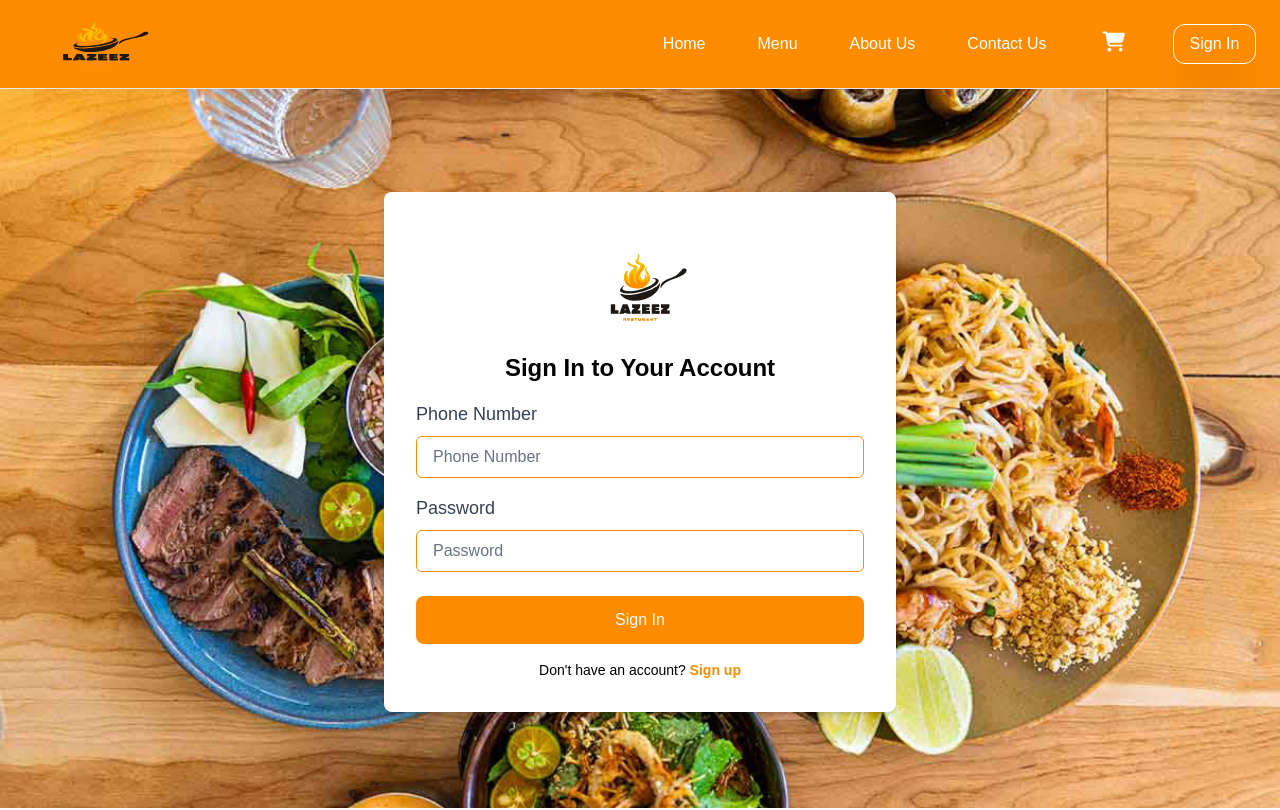
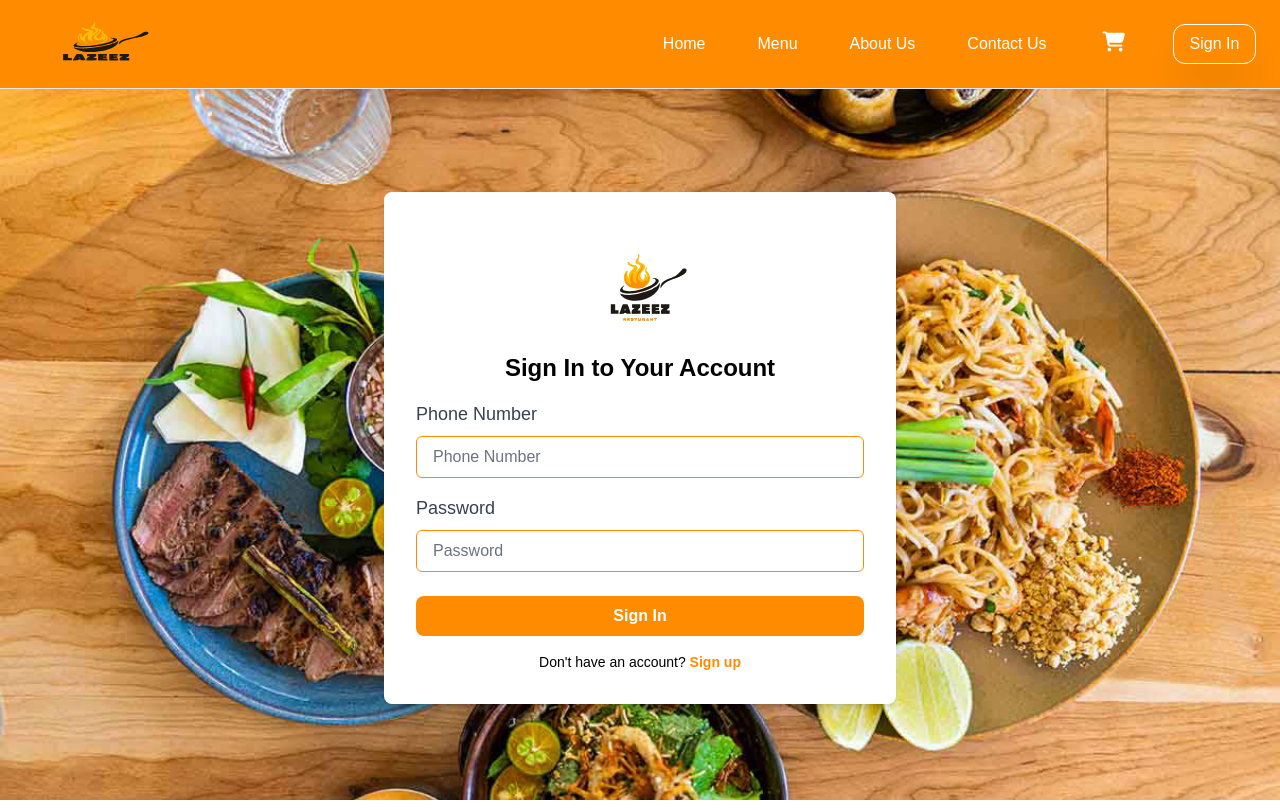
Before and after one commit to Raghdaa99/restaurant-website, a Vue app: page /signin in a window 1280 px wide. Shown: the top 810 px of the page. Built offline with nearby package versions, Linux system fonts and the light colour scheme; a web font is replaced by a local one.

Commit message:
Update SignIn.vue

```diff
--- a/src/components/auth/SignIn.vue
+++ b/src/components/auth/SignIn.vue
@@ -43,11 +43,12 @@
           </p>
         </div>
 
-        <Button
-          title="Sign In"
-          class="w-full flex justify-center items-center button-hover-effect bg-primary"
-          to="/signin"
-        />
+        <button
+          type="submit"
+          class="w-full flex justify-center items-center button-hover-effect bg-primary text-white py-2 px-4 rounded-lg font-semibold hover:bg-primary-dark focus:outline-none focus:ring-2 focus:ring-primary focus:ring-opacity-50"
+        >
+          Sign In
+        </button>
       </form>
 
       <p class="mt-4 text-center text-gray text-sm">
@@ -64,8 +65,8 @@
 import { ref, computed } from "vue";
 import { useRouter } from "vue-router";
 import { useUserStore } from "@/stores/useUserStore";
-import Button from "@/components/ui/Button.vue";
 import InputField from "@/components/ui/InputField.vue";
+
 const router = useRouter();
 const userStore = useUserStore();
 const loginData = ref({
```
